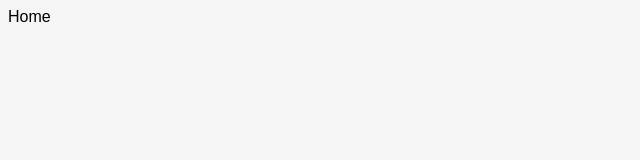
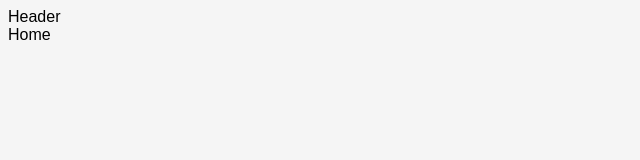
Before and after one commit to Abhishek-90/Linkedin_Clone, a React (Create React App) app: page /home in a window 1280 px wide. Before the commit this address had no page. Shown: the top 160 px of the page, without its empty margins (0-640 px from the left). Built offline with nearby package versions, Linux system fonts and the light colour scheme.

Commit message:
minor change in route components

```diff
--- a/src/App.tsx
+++ b/src/App.tsx
@@ -1,6 +1,7 @@
 import { BrowserRouter as Router, Routes, Route } from "react-router-dom";
 import Login from "./components/Login";
 import Home from "./components/Home";
+import Header from "./components/Header";
 
 function App() {
   return (
@@ -8,9 +9,7 @@ function App() {
       <Router>
         <Routes>
           <Route path="/" element={<Login />} />
-        </Routes>
-        <Routes>
-          <Route path="/home" element={<Home />} />
+          <Route path="/home" element={<><Header/><Home/></>}/>
         </Routes>
       </Router>
     </div>
```
